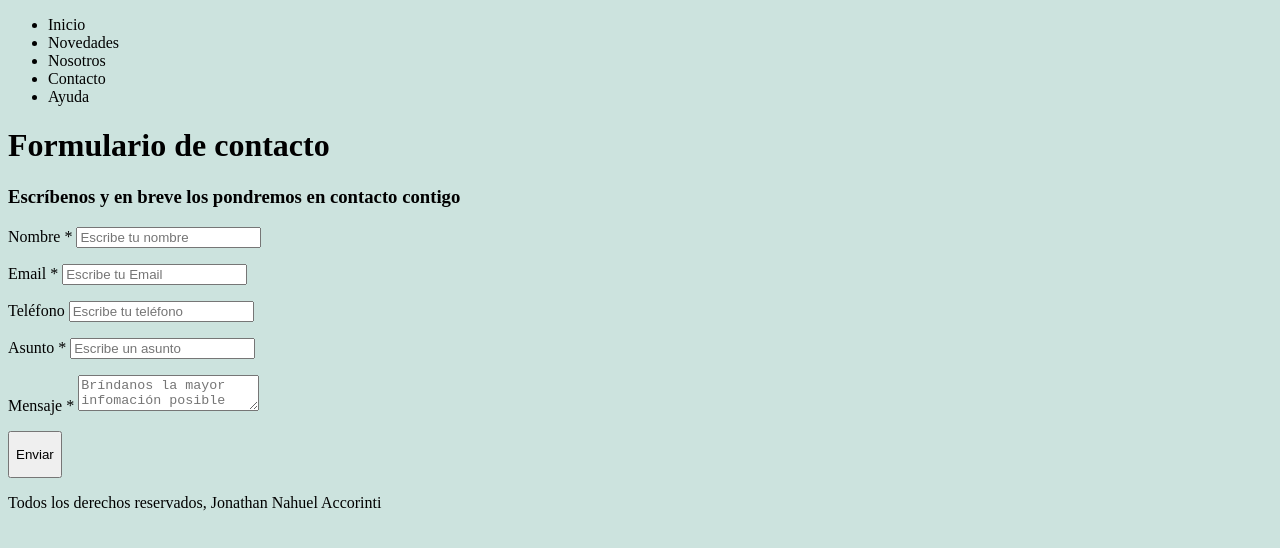
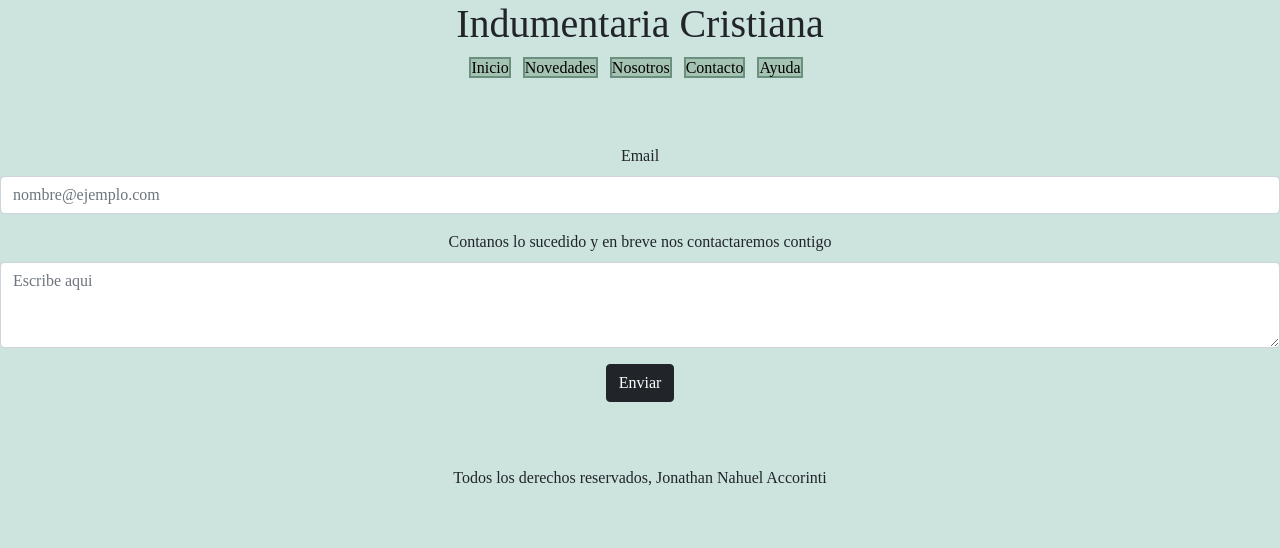
Before and after one commit to nahuelusd/PaginaWeb, a website: page pagina/ayuda.html in a window 1280 px wide. Drawn offline with nearby package versions, Linux system fonts and the light colour scheme; a web font is replaced by a local one.

Commit message:
APLICANDO BOOTSTRAP

```diff
--- a/pagina/ayuda.html
+++ b/pagina/ayuda.html
@@ -5,6 +5,8 @@
     <meta charset="UTF-8">
     <meta http-equiv="X-UA-Compatible" content="IE=edge">
     <meta name="viewport" content="width=device-width, initial-scale=1.0">
+    <link href="https://cdn.jsdelivr.net/npm/bootstrap@5.1.3/dist/css/bootstrap.min.css" rel="stylesheet"
+        integrity="sha384-1BmE4kWBq78iYhFldvKuhfTAU6auU8tT94WrHftjDbrCEXSU1oBoqyl2QvZ6jIW3" crossorigin="anonymous">
     <link rel="stylesheet" href="../style.css".css>
     <link rel="preconnect" href="https://fonts.googleapis.com">
     <link rel="preconnect" href="https://fonts.gstatic.com" crossorigin>
@@ -12,80 +14,40 @@
     <title>IndumentariaNanchu</title>
 </head>
 
-<body>
+<body class="row">
     <header>
-        <nav>
-            <ul>
-                <li class="nav"><a href="../index.html">Inicio</a></li>
-                <li class="nav"><a href="../pagina/novedades.html">Novedades</a></li>
-                <li class="nav"><a href="../pagina/nosotros.html">Nosotros</a></li>
-                <li class="nav"><a href="../pagina/contacto.html">Contacto</a></li>
-                <li class="nav"><a href="ayuda.html">Ayuda</a></li>
+        <h1 class="text-center">Indumentaria Cristiana</h1>
+        <nav class="text-center">
+            <ul class="list-unstyled">
+                <li class="list-inline-item"><a href="../index.html">Inicio</a></li>
+                <li class="list-inline-item"><a href="../pagina/novedades.html">Novedades</a></li>
+                <li class="list-inline-item"><a href="../pagina/nosotros.html">Nosotros</a></li>
+                <li class="list-inline-item"><a href="../pagina/contacto.html">Contacto</a></li>
+                <li class="list-inline-item"><a href="ayuda.html">Ayuda</a></li>
             </ul>
         </nav>
     </header>
+<main class="mt-5">
+    <div class="text-center mb-3">
+        <label for="exampleFormControlInput1" class="form-label">Email</label>
+        <input type="email" class="form-control" id="exampleFormControlInput1" placeholder="nombre@ejemplo.com">
+      </div>
+      <div class="text-center mb-3">
+        <label for="exampleFormControlTextarea1" class="form-label">Contanos lo sucedido y en breve nos contactaremos contigo</label>
+        <textarea class="form-control" id="exampleFormControlTextarea1" rows="3" placeholder="Escribe aqui"></textarea>
+      </div>
+      <div class="text-center mb-3">
+        <button type="button" class="btn btn-dark">Enviar</button>
+      </div>
+</main>
 
-    <div class="contact_form">
-
-        <div>
-            <h1 class="formulario">Formulario de contacto</h1>
-            <h3 class="formulario">Escríbenos y en breve los pondremos en contacto contigo</h3>
-
-
-            <form action="------" method="post">
-
-
-                <p>
-                    <label for="nombre" class="colocar_nombre">Nombre
-                        <span class="obligatorio">*</span>
-                    </label>
-                    <input type="text" name="introducir_nombre" id="nombre" required="obligatorio"
-                        placeholder="Escribe tu nombre">
-                </p>
-
-                <p>
-                    <label for="email" class="colocar_email">Email
-                        <span class="obligatorio">*</span>
-                    </label>
-                    <input type="email" name="introducir_email" id="email" required="obligatorio"
-                        placeholder="Escribe tu Email">
-                </p>
-
-                <p>
-                    <label for="telefone" class="colocar_telefono">Teléfono
-                    </label>
-                    <input type="tel" name="introducir_telefono" id="telefono" placeholder="Escribe tu teléfono">
-                </p>
-
-                <p>
-                    <label for="asunto" class="colocar_asunto">Asunto
-                        <span class="obligatorio">*</span>
-                    </label>
-                    <input type="text" name="introducir_asunto" id="assunto" required="obligatorio"
-                        placeholder="Escribe un asunto">
-                </p>
-
-                <p>
-                    <label for="mensaje" class="colocar_mensaje">Mensaje
-                        <span class="obligatorio">*</span>
-                    </label>
-                    <textarea name="introducir_mensaje" class="texto_mensaje" id="mensaje" required="obligatorio"
-                        placeholder="Bríndanos la mayor infomación posible para poder ayudarte"></textarea>
-                </p>
-
-                <button type="submit" name="enviar_formulario" id="enviar">
-                    <p>Enviar</p>
-                </button>
-
-                <p class="aviso">
-                    <span class="obligatorio"></span>
-                </p>
-
-            </form>
-        </div>
-    </div>
+    <script src="https://cdn.jsdelivr.net/npm/bootstrap@5.1.3/dist/js/bootstrap.bundle.min.js"
+        integrity="sha384-ka7Sk0Gln4gmtz2MlQnikT1wXgYsOg+OMhuP+IlRH9sENBO0LRn5q+8nbTov4+1p" crossorigin="anonymous">
+    </script>
 </body>
 
-<footer>
+<footer class="text-center mt-5">
     <p>Todos los derechos reservados, Jonathan Nahuel Accorinti</p>
 </footer>
+
+</html>
--- a/style.css
+++ b/style.css
@@ -1,4 +1,3 @@
-
 body {
     font-family: 'BioRhyme', serif;
     background-color: rgb(204, 227, 222);
@@ -6,8 +5,11 @@ body {
 }
 
 footer {
+    float: bottom;
     font-family: 'BioRhyme', serif;
 }
+
+/* NAVEGACIÓN NAVEGACIÓN */
 
 li.list-inline-item {
     flex: wrap;
@@ -18,19 +20,22 @@ li.list-inline-item {
     margin-right: 8px;
 }
 
-a {
-    text-decoration: none;
-    color: black;
-  }
+.list-inline-item:hover {
+    background-color: rgb(186, 212, 170);
+}
+
+/* NAVEGACIÓN NAVEGACIÓN */
 
 a:hover {
     font-family: 'BioRhyme', serif;
     color: black;
 }
 
-.list-inline-item:hover {
-    background-color: rgb(186, 212, 170);
+a {
+    text-decoration: none;
+    color: black;
 }
+
 
 .card-body {
     font-family: 'BioRhyme', serif;
@@ -39,6 +44,14 @@ a:hover {
     justify-content: flex-end;
 }
 
-body.row {
-    background: rgb(107, 144, 128;
+/* ICONOS CONTACTOS ICONOS CONTACTOS */
+
+.fa-facebook {
+    font-size: 15rem;
 }
+
+.fa-instagram {
+    font-size: 15rem;
+}
+
+/* ICONOS CONTACTOS ICONOS CONTACTOS */
```
Also changed, not shown: index.html (+6 -4 lines), pagina/contacto.html (+27 -16 lines), pagina/nosotros.html (+24 -13 lines), pagina/novedades.html (+6 -3 lines), img/facebook.png (deleted), img/instagram.png (deleted).
